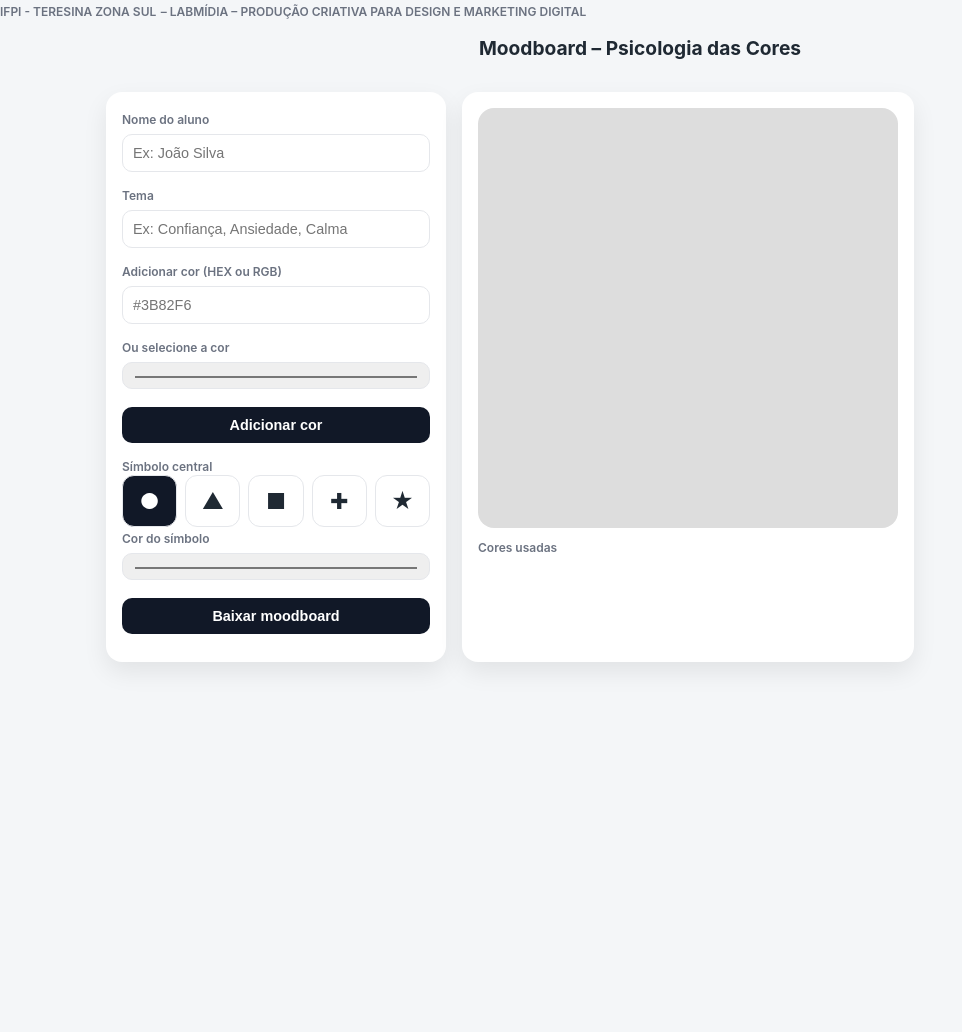
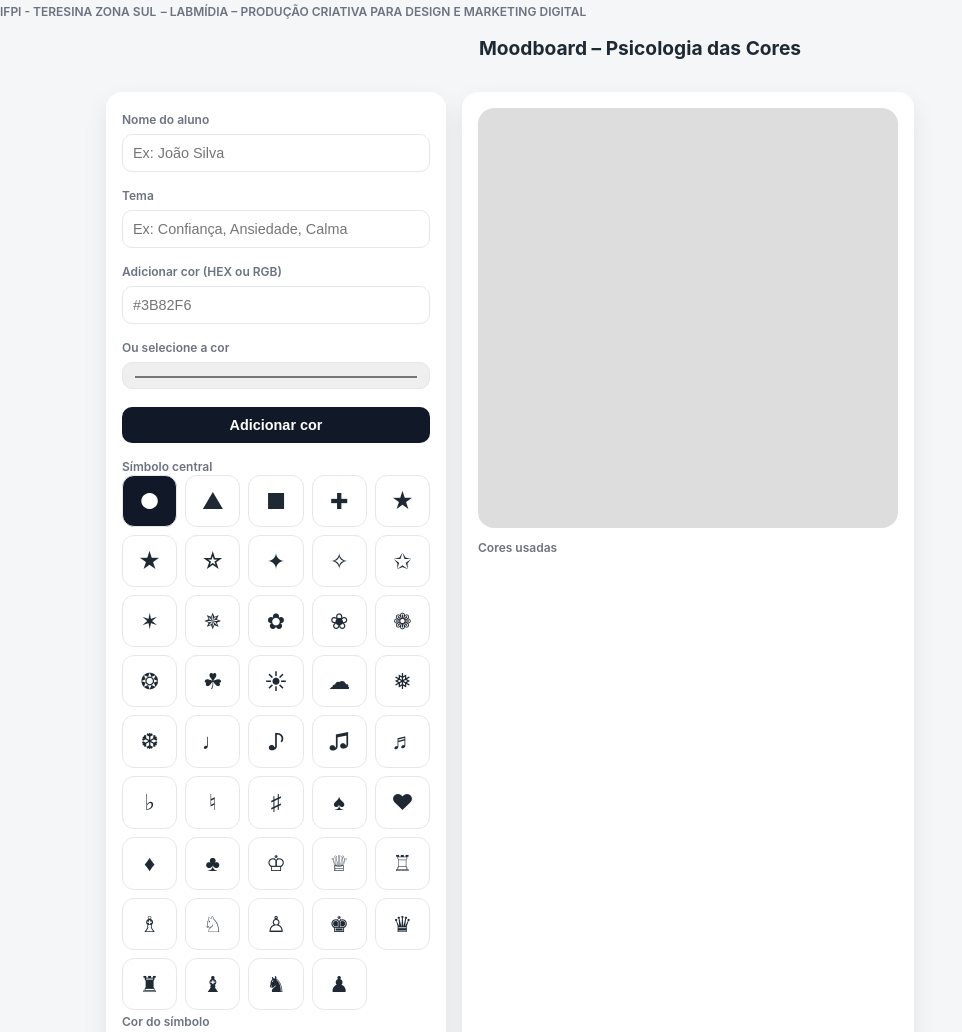
Before and after one commit to wagnerlrodrigues/moodboard, a plain HTML site: page index.html in a window 1280 px wide. Shown: the top 1032 px of the page, without its empty margins (0-962 px from the left). Before the commit the page ends 800 px from the top, so only its background shows below. Drawn offline with Linux system fonts and the light colour scheme.

Commit message:
Update index.html

```diff
--- a/index.html
+++ b/index.html
@@ -167,6 +167,45 @@
         <div class="symbol" onclick="selectSymbol(this)">■</div>
         <div class="symbol" onclick="selectSymbol(this)">✚</div>
         <div class="symbol" onclick="selectSymbol(this)">★</div>
+        <div class="symbol" onclick="selectSymbol(this)">★</div>
+        <div class="symbol" onclick="selectSymbol(this)">☆</div>
+        <div class="symbol" onclick="selectSymbol(this)">✦</div>
+        <div class="symbol" onclick="selectSymbol(this)">✧</div>
+        <div class="symbol" onclick="selectSymbol(this)">✩</div>
+        <div class="symbol" onclick="selectSymbol(this)">✶</div>
+        <div class="symbol" onclick="selectSymbol(this)">✵</div>
+        <div class="symbol" onclick="selectSymbol(this)">✿</div>
+        <div class="symbol" onclick="selectSymbol(this)">❀ </div>
+        <div class="symbol" onclick="selectSymbol(this)">❁</div>
+        <div class="symbol" onclick="selectSymbol(this)">❂</div>
+        <div class="symbol" onclick="selectSymbol(this)">☘</div>
+        <div class="symbol" onclick="selectSymbol(this)">☀</div>
+        <div class="symbol" onclick="selectSymbol(this)">☁</div>
+        <div class="symbol" onclick="selectSymbol(this)">❅</div>
+        <div class="symbol" onclick="selectSymbol(this)">❆</div>
+        <div class="symbol" onclick="selectSymbol(this)">♩</div>
+        <div class="symbol" onclick="selectSymbol(this)">♪</div>
+        <div class="symbol" onclick="selectSymbol(this)">♫</div>
+        <div class="symbol" onclick="selectSymbol(this)">♬</div>
+        <div class="symbol" onclick="selectSymbol(this)">♭</div>
+        <div class="symbol" onclick="selectSymbol(this)">♮</div>
+        <div class="symbol" onclick="selectSymbol(this)">♯</div>
+        <div class="symbol" onclick="selectSymbol(this)">♠ </div>
+        <div class="symbol" onclick="selectSymbol(this)">♥</div>
+        <div class="symbol" onclick="selectSymbol(this)">♦</div>
+        <div class="symbol" onclick="selectSymbol(this)">♣</div>
+        <div class="symbol" onclick="selectSymbol(this)">♔</div>
+        <div class="symbol" onclick="selectSymbol(this)">♕ </div>
+        <div class="symbol" onclick="selectSymbol(this)">♖</div>
+        <div class="symbol" onclick="selectSymbol(this)">♗</div>
+        <div class="symbol" onclick="selectSymbol(this)">♘</div>
+        <div class="symbol" onclick="selectSymbol(this)">♙</div>
+        <div class="symbol" onclick="selectSymbol(this)">♚</div>
+        <div class="symbol" onclick="selectSymbol(this)">♛</div>
+        <div class="symbol" onclick="selectSymbol(this)">♜</div>
+        <div class="symbol" onclick="selectSymbol(this)">♝</div>
+        <div class="symbol" onclick="selectSymbol(this)">♞</div>
+        <div class="symbol" onclick="selectSymbol(this)">♟</div>
       </div>
 
       <label>Cor do símbolo</label>
```
